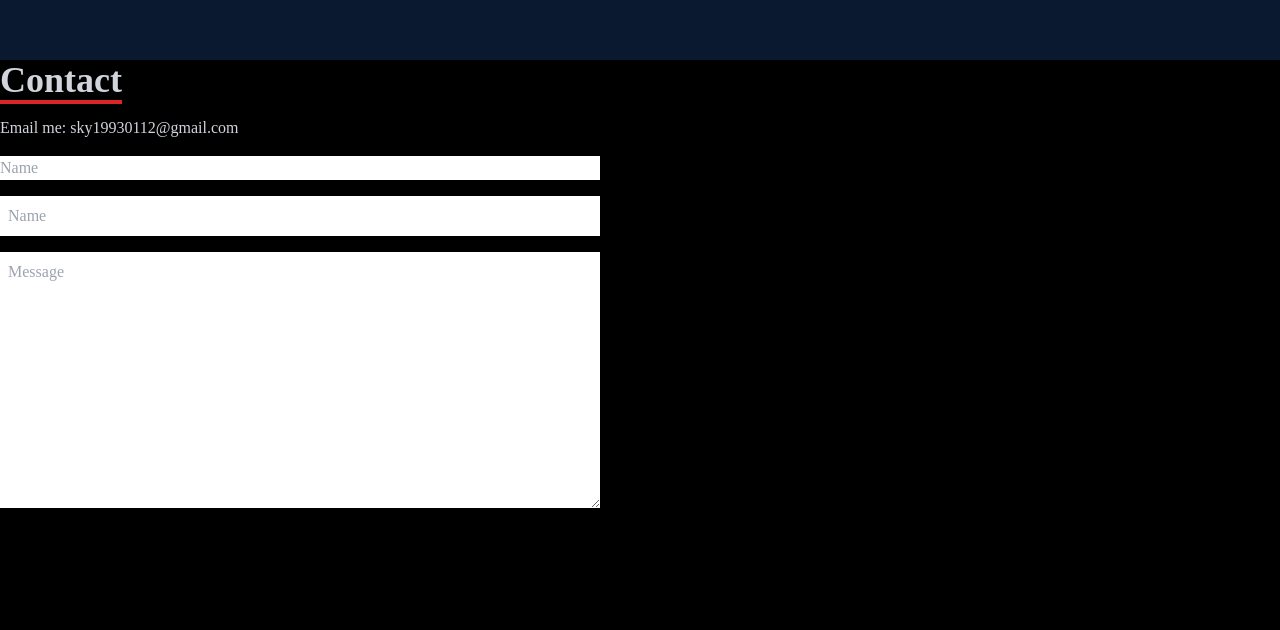
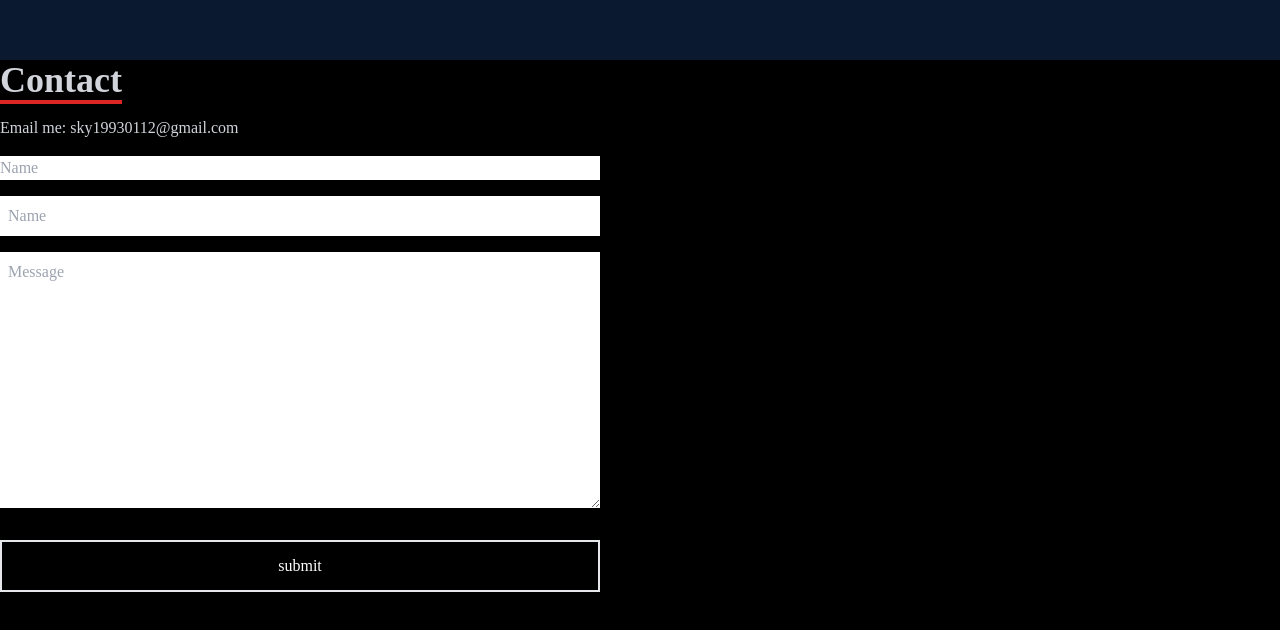
Before and after one commit to sky19930112/Samuel-Portfolio, a React (Create React App) app: page / in a window 1280 px wide. Shown: the part 2340-2970 px from the top of the page. Built offline with nearby package versions, Linux system fonts and the light colour scheme.

Commit message:
get email work

```diff
--- a/src/components/Contacts/Contact.js
+++ b/src/components/Contacts/Contact.js
@@ -4,7 +4,7 @@ import React, { useState } from 'react';
 function Contact() {
     return (
       <section name='contact' className='w-full h-screen bg-black' flex justify-center items-center p-4>
-        <form action="" className='flex flex-col max-w-[600px] w-full'>
+        <form method='post' action="https://getform.io/f/c8bc4018-ec0f-41f6-9cde-1d8d84f60b56" className='flex flex-col max-w-[600px] w-full'>
           <div className='pd-8'>
             <p className='text-4xl font-bold inline border-b-4 border-red-600 text-gray-300'>Contact</p>
             <p className='text-gray-300 py-4'>Email me: sky19930112@gmail.com</p>
@@ -12,6 +12,7 @@ function Contact() {
           <input className='bg-white' type="text" placeholder='Name' name='name'></input>
           <input className='my-4 p-2' bg-white type="email" placeholder='Name' name='name'></input>
           <textarea className='bg-white p-2' name="message" rows="10" placeholder='Message' ></textarea>
+          <button className='text-white border-2 hover:bg-pink-600 hover:border-pink-6oo px-4 py-3 my-8'>submit</button>
         </form>
       </section>
     );
```
